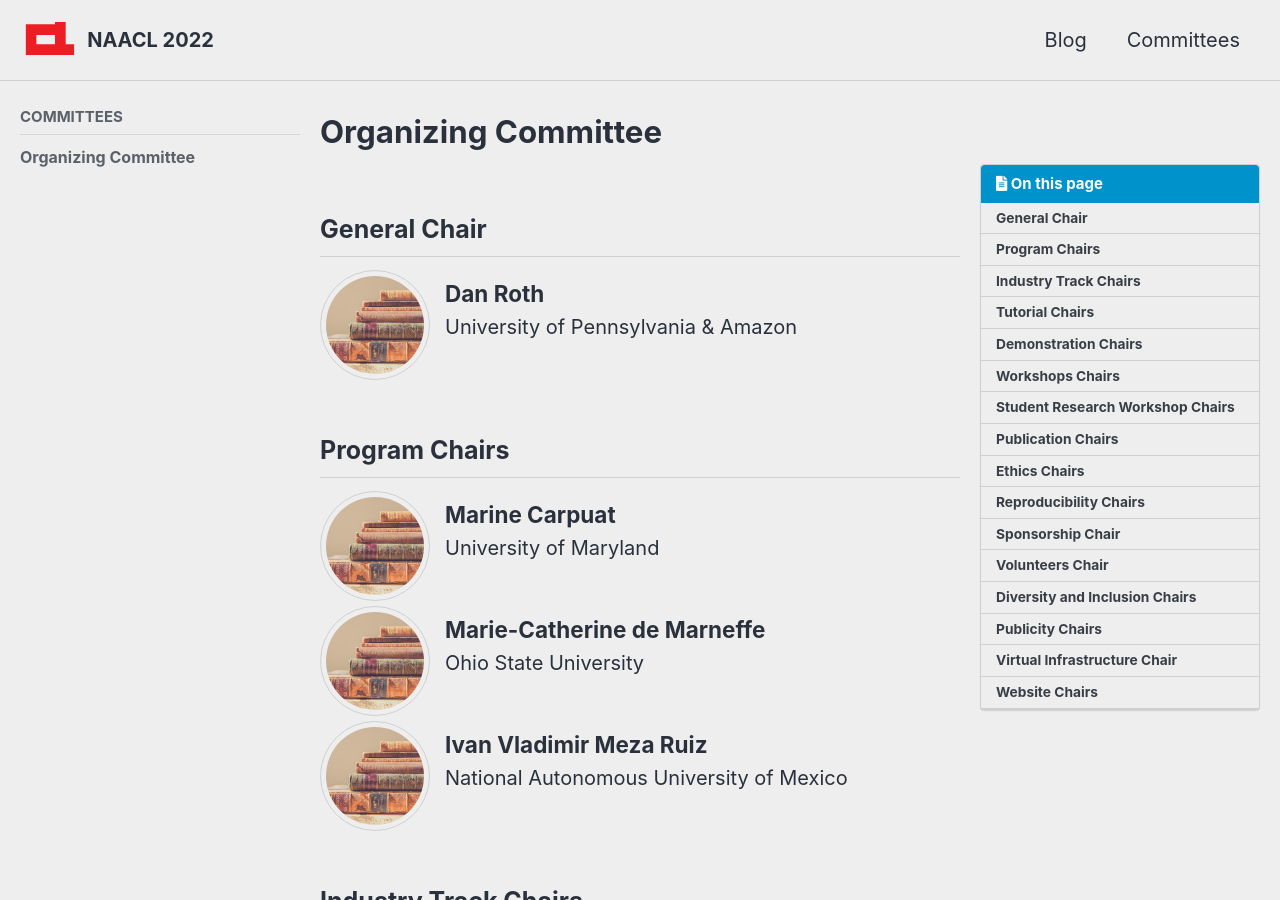
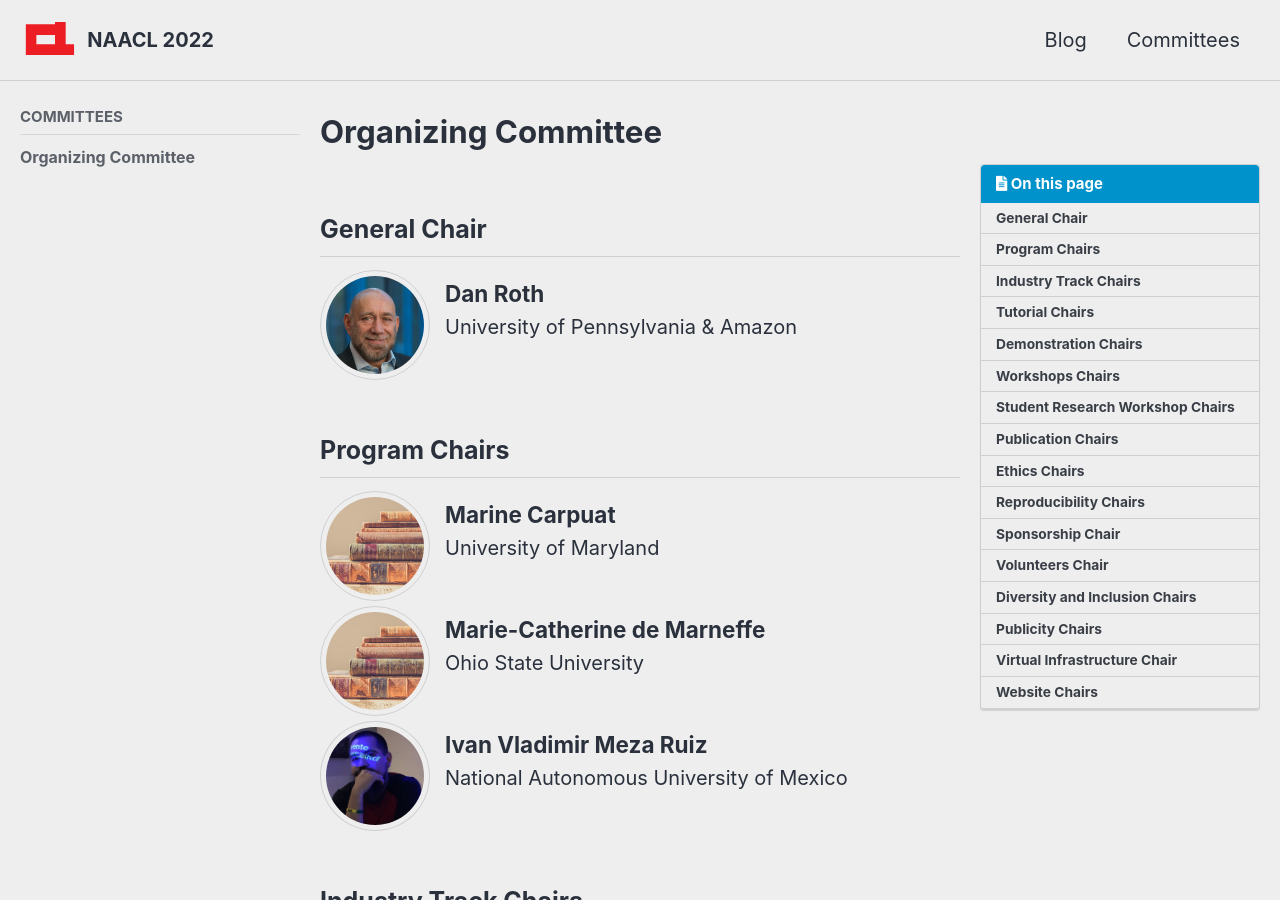
Before and after one commit to naacl-org/naacl-2022-website, a Jekyll site: the page built from _pages/committees/organization.md, in a window 1280 px wide and 900 px high. Built offline with Jekyll 4.4.1, drawn with Linux system fonts in a browser that asks for light colours; cached includes are drawn as plain includes.

Commit message:
Added more images

```diff
--- a/_pages/committees/organization.md
+++ b/_pages/committees/organization.md
@@ -12,7 +12,7 @@ toc_sticky: true
 ## General Chair
 {% include committee-member.html
    name="Dan Roth"
-   picture="/assets/images/committee/books.jpg"
+   picture="/assets/images/committee/dan_roth.jpg"
    site="https://www.cis.upenn.edu/~danroth/"
    institution="University of Pennsylvania & Amazon"
 %}
@@ -32,7 +32,7 @@ toc_sticky: true
 %}
 {% include committee-member.html
    name="Ivan Vladimir Meza Ruiz"
-   picture="/assets/images/committee/books.jpg"
+   picture="/assets/images/committee/ivan_meza.jpg"
    site="https://turing.iimas.unam.mx/~ivanvladimir/"
    institution="National Autonomous University of Mexico"
 %}
@@ -101,7 +101,7 @@ toc_sticky: true
 %}
 {% include committee-member.html
    name="Qiang Ning"
-   picture="/assets/images/committee/books.jpg"
+   picture="/assets/images/committee/qiang_ning.jpg"
    site="https://www.qiangning.info/"
    institution="Amazon"
 %}
```
Also changed, not shown: assets/images/committee/dan_roth.jpg (added), assets/images/committee/ivan_meza.jpg (added), assets/images/committee/qiang_ning.jpg (added).
